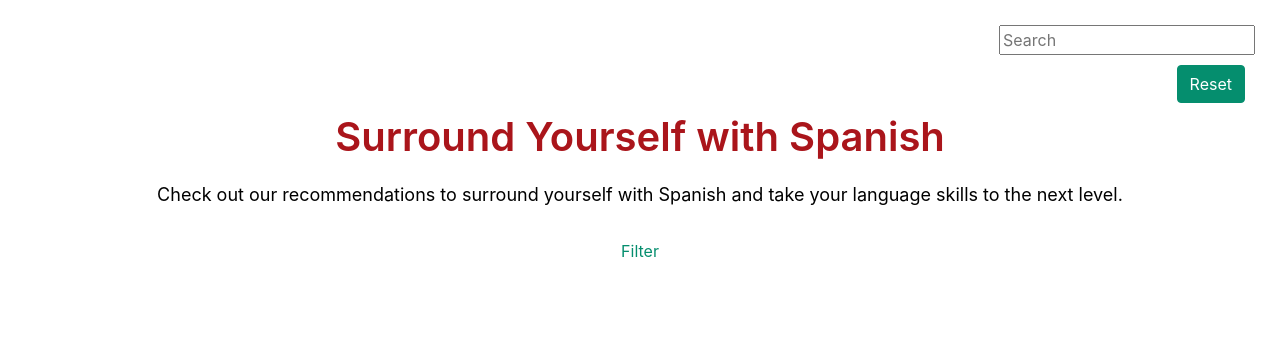
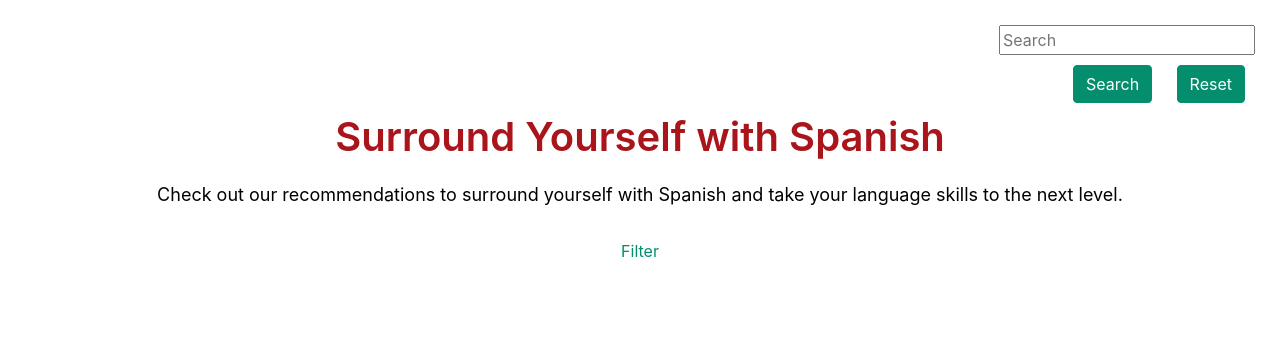
Before and after one commit to DonnaIB/surround_yourself_with_spanish, a Flask app: page / in a window 1280 px wide. Shown: the part 102-442 px from the top of the page. Run offline with Flask 2, Linux system fonts and the light colour scheme; data that the repository does not hold is empty; some libraries are stand-ins or nearby versions.

Commit message:
Add search btn to search feature

```diff
--- a/templates/recommendations.html
+++ b/templates/recommendations.html
@@ -4,9 +4,12 @@
 <!-- Search -->
 <form action="{{ url_for('search') }}" class="search" method="post">
   <div class="rounded search">
-    <input type="text" name="query" id="query" minlength="3" class="validate" required class="form-control rounded"
+    <input type="text" name="query" id="query" minlength="3" required class="validate" form-control rounded
       placeholder="Search" aria-label="Search"/>
   </div>
+  <button type="submit" class="btn btn-primary" href="{{ url_for('get_recommendations') }}">
+    Search
+  </button>
   <a class="btn btn-primary" href="{{ url_for('get_recommendations') }}">
     Reset
   </a>
```
